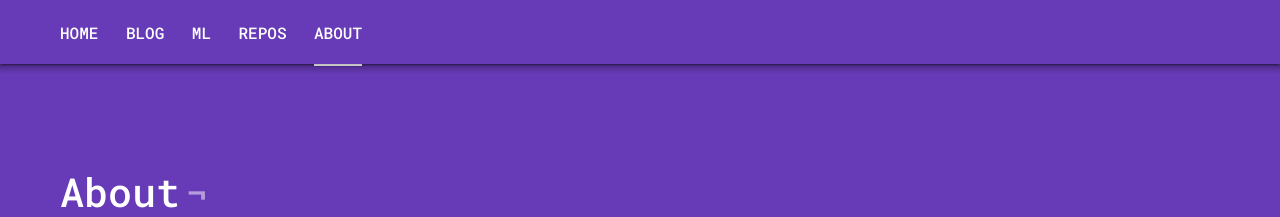
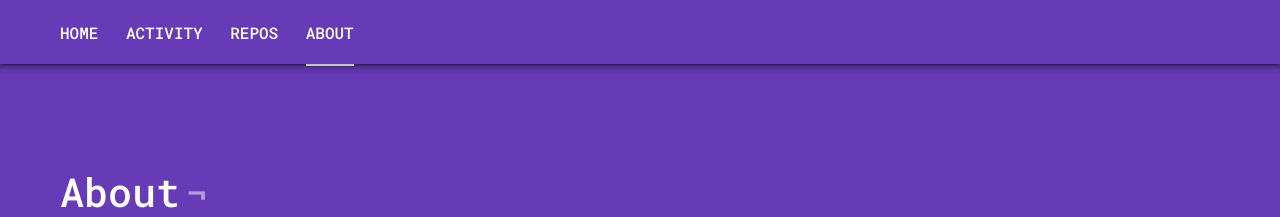
Before and after one commit to nikhilnayak98/blog, a Jekyll site: the page built from _pages/about.markdown, in a window 1280 px wide. Shown: the top 217 px of the page. Built offline with Jekyll 4.4.1, drawn with Linux system fonts in a browser that asks for light colours; nearby versions of some CDN libraries; comment, search, counter and statistics services are not loaded; a style sheet for code colours, icons or effects is not loaded.

Commit message:
Update navigation.html

```diff
--- a/_includes/navigation.html
+++ b/_includes/navigation.html
@@ -2,8 +2,7 @@
   <div style="overflow:hidden;">
   <div class="c-navigation__container u-container" style="overflow-x:auto;overflow-y:hidden;">
     <a class="c-navigation__item {% if page.url == '/' %}is-active{% endif %}" href="{{ "/" | prepend: site.baseurl }}">Home</a>
-    <a class="c-navigation__item {% if page.url == '/blog/' %}is-active{% endif %}" href="{{ "/blog/" | prepend: site.baseurl }}">Blog</a>
-    <a class="c-navigation__item {% if page.url == '/MachineLearning/' %}is-active{% endif %}" href="{{ "/MachineLearning/" | prepend: site.baseurl }}">ML</a>
+    <a class="c-navigation__item {% if page.url == '/activity/' %}is-active{% endif %}" href="{{ "/activity/" | prepend: site.baseurl }}">Activity</a>
     <a class="c-navigation__item {% if page.url == '/repos/' %}is-active{% endif %}" href="{{ "/repos/" | prepend: site.baseurl }}">Repos</a>
     <a class="c-navigation__item {% if page.url == '/about/' %}is-active{% endif %}" href="{{ "/about/" | prepend: site.baseurl }}">About</a>
   </div>
```
